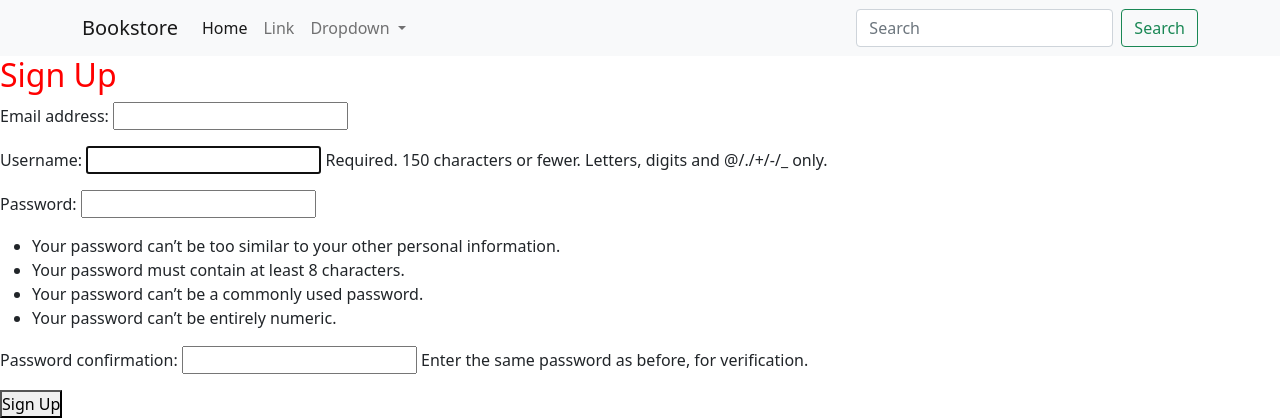
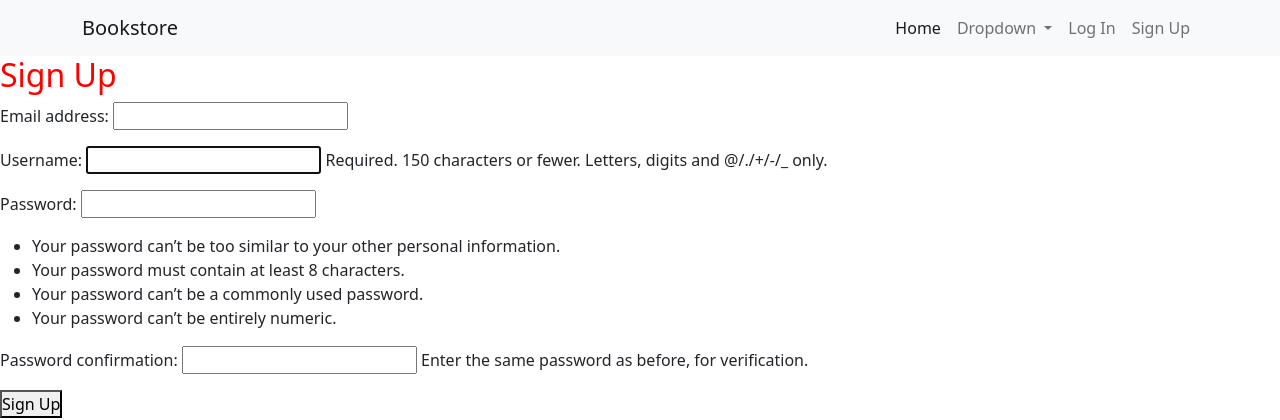
Before and after one commit to paulnyabaro/bookstore, a Django app: page /accounts/signup/ in a window 1280 px wide. Shown: the top 420 px of the page. Run offline with Django 4.2, Linux system fonts and the light colour scheme.

Commit message:
Updated top navbar

```diff
--- a/templates/_base.html
+++ b/templates/_base.html
@@ -18,12 +18,9 @@
             <span class="navbar-toggler-icon"></span>
           </button>
           <div class="collapse navbar-collapse" id="navbarSupportedContent">
-            <ul class="navbar-nav me-auto mb-2 mb-lg-0">
+            <ul class="navbar-nav ms-auto mb-2 mb-lg-0">
               <li class="nav-item">
                 <a class="nav-link active" aria-current="page" href="#">Home</a>
-              </li>
-              <li class="nav-item">
-                <a class="nav-link" href="#">Link</a>
               </li>
               <li class="nav-item dropdown">
                 <a class="nav-link dropdown-toggle" href="#" id="navbarDropdown" role="button" data-bs-toggle="dropdown" aria-expanded="false">
@@ -36,11 +33,19 @@
                   <li><a class="dropdown-item" href="#">Something else here</a></li>
                 </ul>
               </li>
+              {% if user.is_authenticated %}
+              <li class="nav-item">
+                <a class="nav-link" href="{% url 'logout' %}">Log Out</a>
+              </li>
+              {% else %}
+              <li class="nav-item">
+                <a class="nav-link" href="{% url 'login' %}">Log In</a>
+              </li>
+              <li class="nav-item">
+                <a class="nav-link" href="{% url 'signup' %}">Sign Up</a>
+              </li>
+              {% endif %}
             </ul>
-            <form class="d-flex">
-              <input class="form-control me-2" type="search" placeholder="Search" aria-label="Search">
-              <button class="btn btn-outline-success" type="submit">Search</button>
-            </form>
           </div>
         </div>
       </nav>
```
